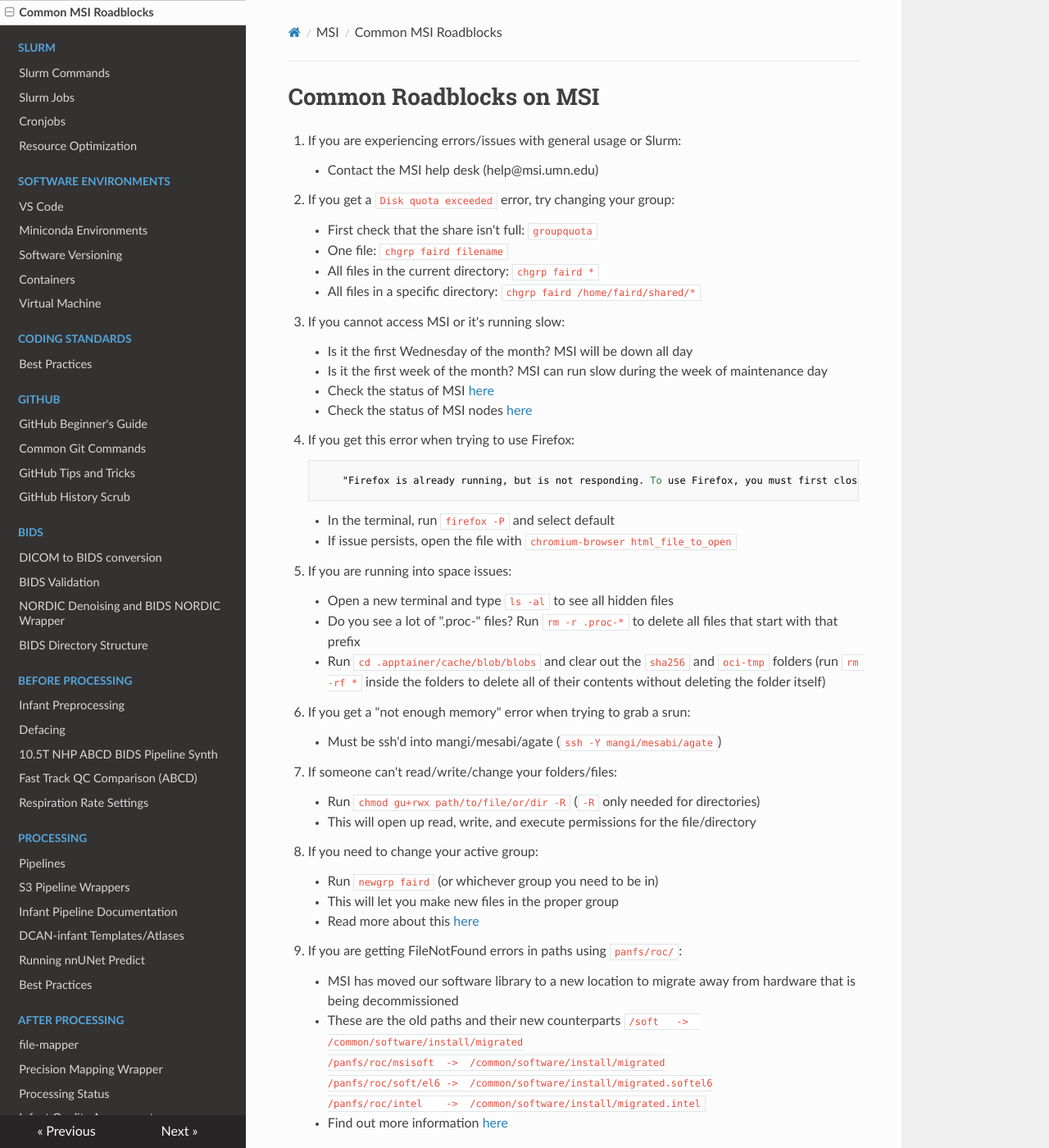
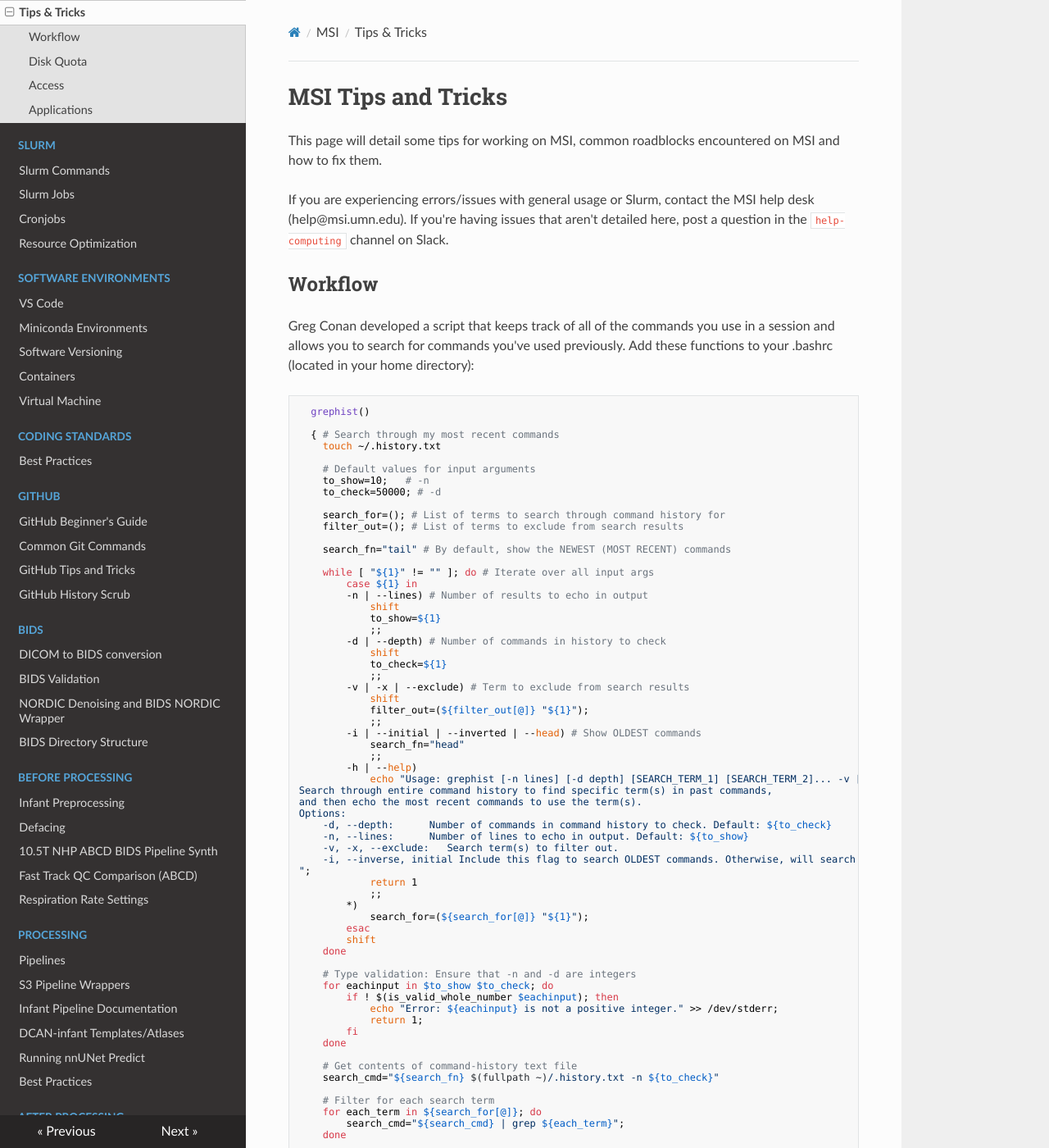
Before and after one commit to DCAN-Labs/cdni-brain, an MkDocs documentation site: the page built from docs/roadblocks.md, in a window 1280 px wide and 1400 px high. Shown: the whole window at 82% size. Built offline with MkDocs 1.6.1, drawn with Linux system fonts in a browser that asks for light colours; nearby versions of some CDN libraries; some of the changed text lies outside the part shown.

Commit message:
reorganize roadblocks

````diff
--- a/docs/roadblocks.md
+++ b/docs/roadblocks.md
@@ -1,76 +1,236 @@
-# Common Roadblocks on MSI
+# MSI Tips and Tricks
 
-38. If you are experiencing errors/issues with general usage or Slurm:
+This page will detail some tips for working on MSI, common roadblocks encountered on MSI and how to fix them.
 
-    * Contact the MSI help desk (help@msi.umn.edu)
+If you are experiencing errors/issues with general usage or Slurm, contact the MSI help desk (help@msi.umn.edu). If you're having issues that aren't detailed here, post a question in the `help-computing` channel on Slack.
 
-31. If you get a `Disk quota exceeded` error, try changing your group:
+## Workflow
 
-    * First check that the share isn't full: `groupquota`
+Greg Conan developed a script that keeps track of all of the commands you use in a session and allows you to search for commands you've used previously. Add these functions to your .bashrc (located in your home directory):
 
-    * One file: `chgrp faird filename`
+```
+  grephist()
 
-    * All files in the current directory: `chgrp faird *`
+  { # Search through my most recent commands
+    touch ~/.history.txt
 
-    * All files in a specific directory: `chgrp faird /home/faird/shared/*`
+    # Default values for input arguments
+    to_show=10;   # -n
+    to_check=50000; # -d
 
-32. If you cannot access MSI or it's running slow:
+    search_for=(); # List of terms to search through command history for
+    filter_out=(); # List of terms to exclude from search results
 
-    * Is it the first Wednesday of the month? MSI will be down all day
+    search_fn="tail" # By default, show the NEWEST (MOST RECENT) commands
 
-    * Is it the first week of the month? MSI can run slow during the week of maintenance day
+    while [ "${1}" != "" ]; do # Iterate over all input args
+        case ${1} in
+        -n | --lines) # Number of results to echo in output
+            shift
+            to_show=${1}
+            ;;
+        -d | --depth) # Number of commands in history to check
+            shift
+            to_check=${1}
+            ;;
+        -v | -x | --exclude) # Term to exclude from search results
+            shift
+            filter_out=(${filter_out[@]} "${1}");
+            ;;
+        -i | --initial | --inverted | --head) # Show OLDEST commands
+            search_fn="head"
+            ;;
+        -h | --help)
+            echo "Usage: grephist [-n lines] [-d depth] [SEARCH_TERM_1] [SEARCH_TERM_2]... -v [EXCLUDE_TERM_1] -v [EXCLUDE_TERM_2]...
+Search through entire command history to find specific term(s) in past commands,
+and then echo the most recent commands to use the term(s).
+Options:
+    -d, --depth:      Number of commands in command history to check. Default: ${to_check}
+    -n, --lines:      Number of lines to echo in output. Default: ${to_show}
+    -v, -x, --exclude:   Search term(s) to filter out.
+    -i, --inverse, initial Include this flag to search OLDEST commands. Otherwise, will search NEWEST.
+";
+            return 1
+            ;;
+        *)
+            search_for=(${search_for[@]} "${1}");
+        esac
+        shift
+    done
 
-    * Check the status of MSI [here](https://status.msi.umn.edu/)
+    # Type validation: Ensure that -n and -d are integers
+    for eachinput in $to_show $to_check; do
+        if ! $(is_valid_whole_number $eachinput); then
+            echo "Error: ${eachinput} is not a positive integer." >> /dev/stderr;
+            return 1;
+        fi
+    done
 
-    * Check the status of MSI nodes [here](https://download.genomics.umn.edu/website/slurmnodes/index.html)
+    # Get contents of command-history text file
+    search_cmd="${search_fn} $(fullpath ~)/.history.txt -n ${to_check}"
 
-33. If you get this error when trying to use Firefox:
+    # Filter for each search term
+    for each_term in ${search_for[@]}; do
+        search_cmd="${search_cmd} | grep ${each_term}";
+    done
 
-            "Firefox is already running, but is not responding. To use Firefox, you must first close the existing Firefox process, restart your device, or use a different profile."
+    # Filter out search terms
+    for exclude_term in ${filter_out[@]}; do
+        search_cmd="${search_cmd} | grep -v ${exclude_term}";
+    done
 
-    * In the terminal, run `firefox -P` and select default
+    # Display the result
+    search_cmd="${search_cmd} | ${search_fn} -n ${to_show}"
+    eval ${search_cmd}
+}
 
-    * If issue persists, open the file with `chromium-browser html_file_to_open`
+is_valid_whole_number() {
+    [[ "${1}" =~ ^[0-9]+$ ]]; return ${?};
+}
 
-34. If you are running into space issues:
+fullpath() {
+    if [ $# -ne 0 ]; then
+        for eacharg in "$@"; do
+            if [ -f $eacharg ] || [ -d $eacharg ]; then
+                fullpath_convert $eacharg
+            else
+                echo "Error: ${eacharg} not found." >> /dev/stderr;
+            fi
+        done
+    else
+        fullpath_convert ${PWD};
+    #    echo Usage: fullpath \$some_relative_path
+    fi
+}
 
-    * Open a new terminal and type `ls -al` to see all hidden files
+fullpath_convert() {
+    inpath=${1};
+    abs_inpath=$(realpath ${inpath});
+    if [ "$(echo $abs_inpath | grep /panfs/ | grep /groups/)" = "" ]; then
+        echo $abs_inpath
+    else
+        echo /home/${abs_inpath#*/panfs/*/groups/?/};
+    fi
+}
+
+# Automatically save every command into a text file to save history
+PROMPT_COMMAND='echo "$(date +"%Y-%m-%d %H:%M") $(history | tail -n 1)" >> ~/.history.txt'
+```
+
+Each share on MSI follows a similar directory structure:
+
+```
+|--home
+   |--<share>
+      |--shared
+         |--code
+         |--projects
+         |--data
+      |--<user_dir>
+```
+
+* You will have your own user_dir on each share which will be your x500. These are write protected directories, meaning only you have access to write to them. You have the ability to open them up, but it is not recommended. If you are working on something that other people might need access to, it is best to create a directory under `projects`.
+
+If you get a "not enough memory" error when trying to grab a srun, you must be ssh'd into mangi/mesabi/agate (`ssh -Y mangi/agate`)
+
+
+## Disk Quota
+
+If you get a `Disk quota exceeded` error:
+
+* First check that the share isn't full: `groupquota -g share_name`
+
+If the group isn't full, try changing the group of the file/directory:
+
+* One file: `chgrp faird filename`
+
+* All files in the current directory: `chgrp faird *`
+
+* All files in a specific directory: `chgrp faird /home/faird/shared/*`
+
+If the group is full:
+
+* Check your usage for each share: `groupquota -u -g share_name`
+
+* Check everyone usage for each share: `groupquota -a -g share_name`
+
+* Post a message on slack alerting everyone that there is a quota issue.
+
+* If you know you have a large folder, consider moving data to the [s3](s3.md)
+
+* If you are running into space issues but can't tell where they are coming from:
+
+    * Open a new terminal and type `ls -al` to see all hidden files in your home directory
 
     * Do you see a lot of ".proc-" files? Run `rm -r .proc-*` to delete all files that start with that prefix
 
     * Run `cd .apptainer/cache/blob/blobs` and clear out the `sha256` and `oci-tmp` folders (run `rm -rf *` inside the folders to delete all of their contents without deleting the folder itself)
 
-35. If you get a "not enough memory" error when trying to grab a srun:
+## Access
 
-    * Must be ssh'd into mangi/mesabi/agate (`ssh -Y mangi/mesabi/agate`)
+If you cannot access MSI or it's running slow:
 
-36. If someone can't read/write/change your folders/files:
+* MSI will be down all day on the first Wednesday of each month
 
-    * Run `chmod gu+rwx path/to/file/or/dir -R` (`-R` only needed for directories)
+    * MSI can also run slow during the week of maintenance day
 
-    * This will open up read, write, and execute permissions for the file/directory
+* Check the status of MSI [here](https://status.msi.umn.edu/)
 
-37. If you need to change your active group:
+* Check the status of MSI nodes [here](https://download.genomics.umn.edu/website/slurmnodes/index.html)
 
-    * Run `newgrp faird` (or whichever group you need to be in)
+If someone can't read/write/change your folders/files:
 
-    * This will let you make new files in the proper group
+* Run `chmod gu+rwx path/to/file/or/dir -R` (`-R` only needed for directories)
 
-    * Read more about this [here](https://opensource.com/article/19/9/linux-chgrp-and-newgrp-commands#:~:text=The%20newgrp%20command%20allows%20a%20user%20to%20override,all%20files%20must%20have%20the%20same%20group%20ownership.)
+* This will open up read, write, and execute permissions for the file/directory for the group and user (yourself)
 
-38. If you are getting FileNotFound errors in paths using `panfs/roc/`:
+If you need to change your active group:
 
-    * MSI has moved our software library to a new location to migrate away from hardware that is being decommissioned
+* Run `newgrp faird` (or whichever group you need to be in)
 
-    * These are the old paths and their new counterparts
-    ```
-    /soft	->  /common/software/install/migrated
-    /panfs/roc/msisoft	->  /common/software/install/migrated
-    /panfs/roc/soft/el6 ->  /common/software/install/migrated.softel6
-    /panfs/roc/intel	->  /common/software/install/migrated.intel
-    ```
+* This will let you make new files in the proper group
 
-    * Find out more information [here](https://www.msi.umn.edu/support/faq/how-do-i-update-my-workflow-after-software-library-migration)
+* Read more about this [here](https://opensource.com/article/19/9/linux-chgrp-and-newgrp-commands#:~:text=The%20newgrp%20command%20allows%20a%20user%20to%20override,all%20files%20must%20have%20the%20same%20group%20ownership.)
+
+If you are getting FileNotFound errors in paths using `panfs/roc/`:
+
+* MSI has moved the software library to a new location to migrate away from hardware that is being decommissioned
+
+* These are the old paths and their new counterparts
+
+```
+/soft	->  /common/software/install/migrated
+/panfs/roc/msisoft	->  /common/software/install/migrated
+/panfs/roc/soft/el6 ->  /common/software/install/migrated.softel6
+/panfs/roc/intel	->  /common/software/install/migrated.intel
+```
+
+* Find out more information [here](https://www.msi.umn.edu/support/faq/how-do-i-update-my-workflow-after-software-library-migration)
+
+## Applications
+
+If you get this error when trying to use Firefox:
+
+    "Firefox is already running, but is not responding. To use Firefox, you must first close the existing Firefox process, restart your device, or use a different profile."
+
+There are two possible causes:
+
+1. Another Firefox process is already running under your MSI profile (possibly in a separate MobaXTerm/NX/NICE session) in which case you must close that Firefox instance before launching a new one,
+
+2. A previous Firefox process terminated abnormally (e.g. due to MSI session timing out while Firefox was running), leaving Firefox profile lock files in your ~/.mozilla directory which prevent Firefox from launching.
+
+There are two options to fix this:
+
+* Run `firefox -P` and select default
+
+* Run this command to delete the lock files:
+    ```files=`find ~/.mozilla -name "*lock"`; for file in `echo $files`; do echo "removing $file..."; rm "$file"; done```
+
+* If issue persists, try open the file with `chromium-browser html_file_to_open`
+
+If chromium fails to launch with a profile lock error (or fails to launch with no error message):
+
+* Run this command to remove the lock files: `rm -rf ~/.config/chromium/Singleton*`
 
 
 For questions, suggestions, or to note any errors, post an issue on our [Github](https://github.com/DCAN-Labs/cdni-brain/issues).
--- a/mkdocs.yml
+++ b/mkdocs.yml
@@ -14,7 +14,7 @@ nav:
       - Getting Started: msi-login.md
       - Data Storage/Tracking: storage.md
       - S3: s3.md
-      - Common MSI Roadblocks: roadblocks.md
+      - Tips & Tricks: roadblocks.md
   - SLURM:
       - Slurm Commands: slurm.md
       - Slurm Jobs: slurm-params.md
````
